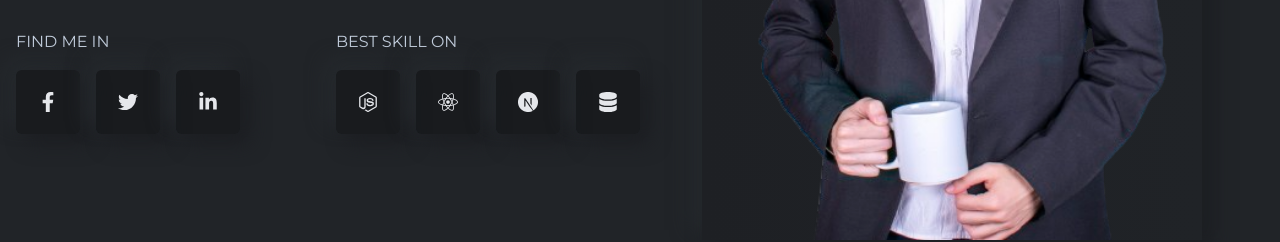
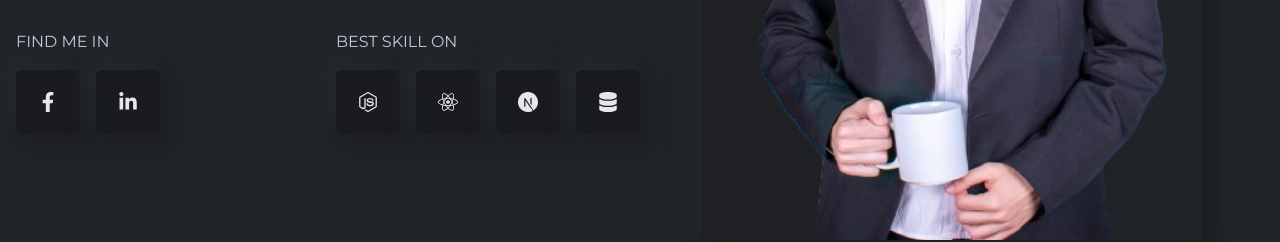
Before and after one commit to Yazan-Ali-01/Portfolio-old, a React (Create React App) app: page / in a window 1280 px wide. Shown: the part 576-818 px from the top of the page. Built offline with nearby package versions, Linux system fonts and the light colour scheme.

Commit message:
Added FB and linkedIn links

```diff
--- a/src/components/banner/LeftBanner.js
+++ b/src/components/banner/LeftBanner.js
@@ -1,12 +1,6 @@
 import React from 'react';
 import { useTypewriter, Cursor } from 'react-simple-typewriter';
-import {
-  FaFacebookF,
-  FaTwitter,
-  FaLinkedinIn,
-  FaReact,
-  FaDatabase,
-} from 'react-icons/fa';
+import { FaFacebookF, FaLinkedinIn, FaReact, FaDatabase } from 'react-icons/fa';
 import { SiNextdotjs, SiNodedotjs } from 'react-icons/si';
 
 const LeftBanner = () => {
@@ -49,15 +43,16 @@ const LeftBanner = () => {
             Find me in
           </h2>
           <div className='flex gap-4'>
+            <a href='https://www.facebook.com/YazanAli007/'>
               <span className='bannerIcon'>
                 <FaFacebookF />
               </span>
-            <span className='bannerIcon'>
-              <FaTwitter />
-            </span>
+            </a>
+            <a href='https://www.linkedin.com/in/yazan-ali/'>
               <span className='bannerIcon'>
                 <FaLinkedinIn />
               </span>
+            </a>
           </div>
         </div>
         <div>
```
Lines whose indentation alone changed are shown as unchanged.
